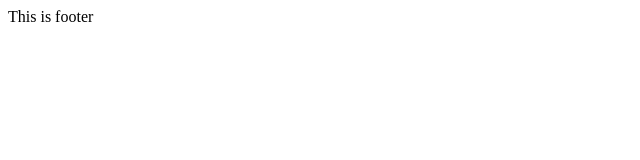
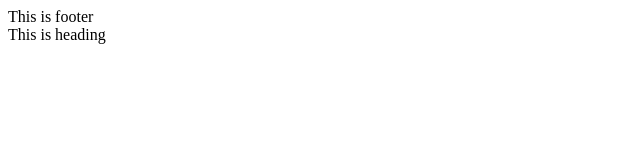
Before and after one commit to ponnamdinesh/quiz, a plain HTML site: page footer.html in a window 1280 px wide. Shown: the full height of the page, 0-640 px from the left. Drawn offline with Linux system fonts and the light colour scheme.

Commit message:
heading added in footer.html

```diff
--- a/footer.html
+++ b/footer.html
@@ -9,6 +9,7 @@
 
 <body>
     <div>This is footer</div>
+    <h>This is heading</h>
 </body>
 
 </html>
```
